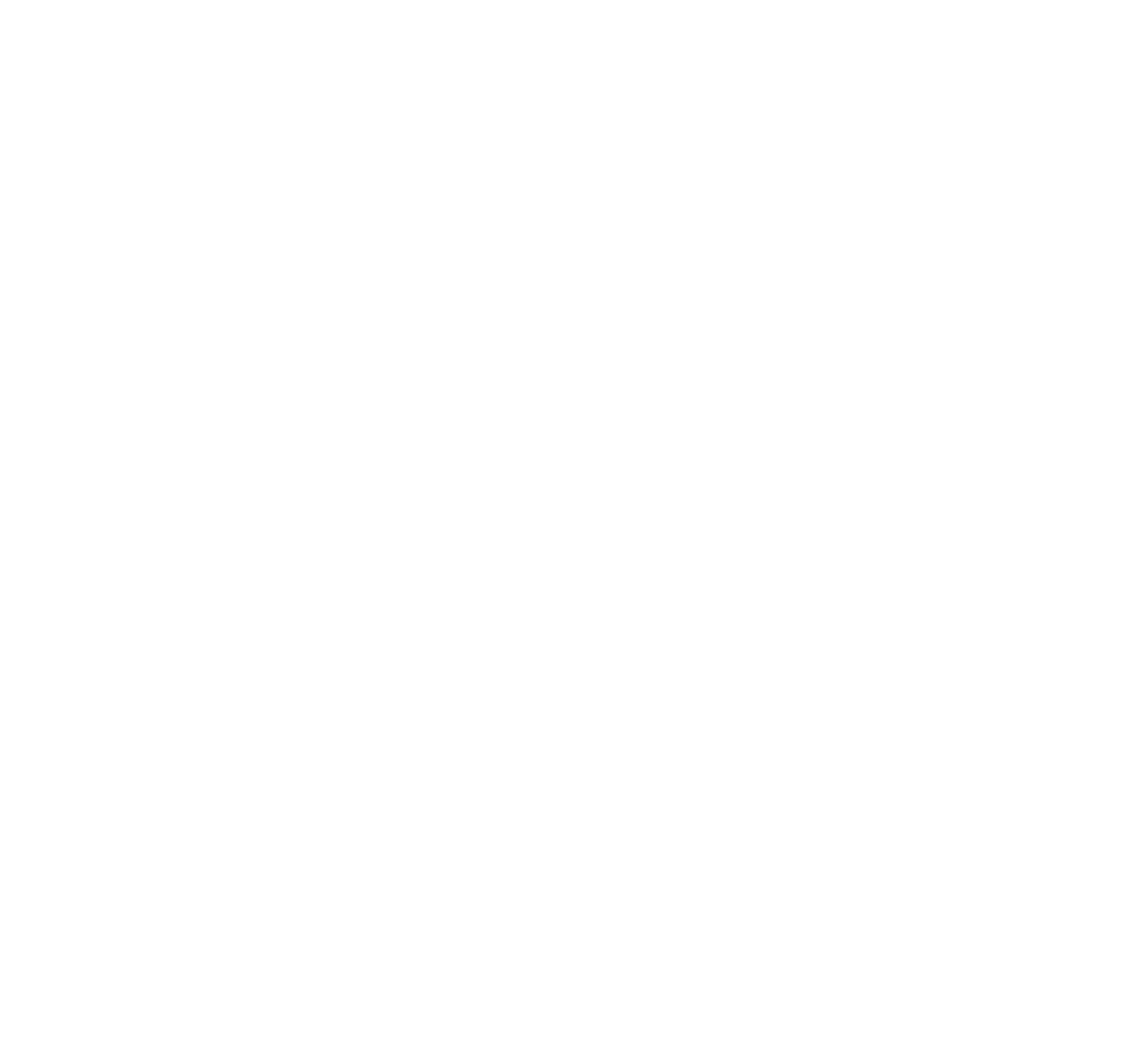
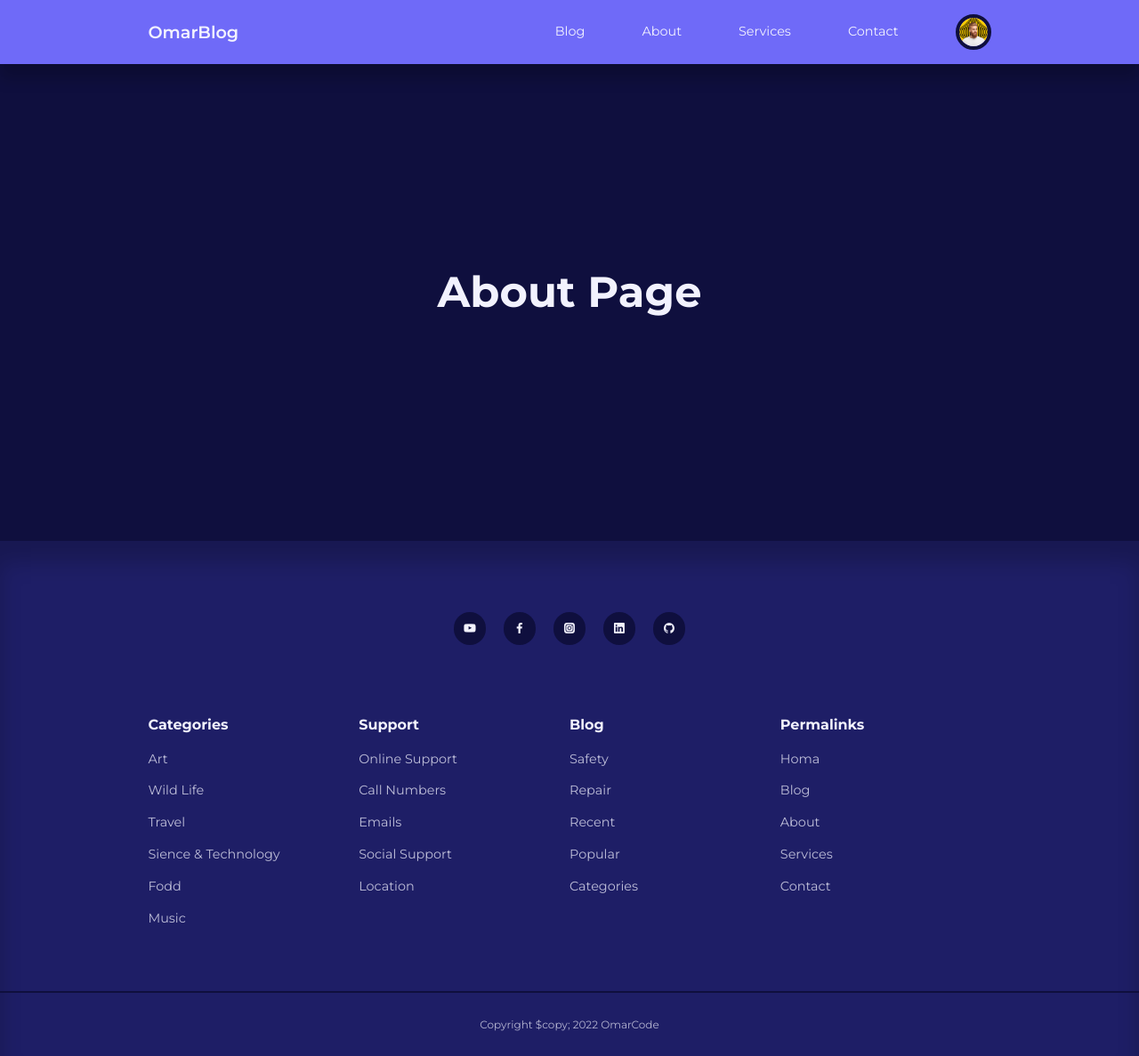
Before and after one commit to Omar50x/Blog, a plain HTML site: page about.html in a window 1280 px wide. Shown: the whole page at 89% size. Before the commit the page ends 800 px from the top, so only its background shows below. Drawn offline with nearby package versions, Linux system fonts and the light colour scheme.

```diff
--- a/about.html
+++ b/about.html
@@ -0,0 +1,102 @@
+<!DOCTYPE html>
+<html lang="en">
+<head>
+    <meta charset="UTF-8">
+    <meta http-equiv="X-UA-Compatible" content="IE=edge">
+    <meta name="viewport" content="width=device-width, initial-scale=1.0">
+    <title>Responsive Multipage Bloge Website</title>
+    <link rel="stylesheet" href="./style.css">
+    <!-- ICONSCOUT CDN -->
+    <link rel="stylesheet" href="https://unicons.iconscout.com/release/v4.0.0/css/line.css">
+    <!-- GOOGLE FONT (MONTSERRAT) -->
+    <link href="https://fonts.googleapis.com/css2?family=Montserrat:wght@300;400;500;600;700;800;900&family=Open+Sans:wght@300;400;700&family=Poppins:ital,wght@0,200;0,800;1,800&display=swap" rel="stylesheet">
+</head>
+<body>
+    <nav>
+        <div class="container nav__container">
+            <a href="index.html" class="nav__logo">OmarBlog</a>
+            <ul class="nav__items">
+                <li><a href="blog.html">Blog</a></li>
+                <li><a href="about.html">About</a></li>
+                <li><a href="services.html">Services</a></li>
+                <li><a href="contact.html">Contact</a></li>
+                <!-- <li><a href="signin.html">Signin</a></li> -->
+                <li class="nav__profile">
+                    <div class="avatar">
+                        <img src="./images/avatar1.jpeg" alt="">
+                    </div>
+                    <ul>
+                        <li><a href="dashboard.html">Dashboard</a></li>
+                        <li><a href="logout.html">Logout</a></li>
+                    </ul>
+                </li>
+            </ul>
+            <button id="open__nav-btn"><i class="uil uil-bars"></i></button>
+            <button id="close__nav-btn"><i class="uil uil-multiply"></i></button>
+        </div>
+        <!-- End Of Nav -->
+    </nav>
+
+    <section class="empty__page">
+        <h1>About Page</h1>
+    </section>
+
+    <footer>
+        <div class="footer__socials">
+            <a href="https://www.youtube.com/channel/UCovJM23WgKRdG-LwZl3Ukdw" target="blank"><i class="uil uil-youtube"></i></a>
+            <a href="https://www.facebook.com/omar.zakri.56/" target="blank"><i class="uil uil-facebook-f"></i></a>
+            <a href="https://www.instagram.com/zekri530/?hl=fr" target="blank"><i class="uil uil-instagram-alt"></i></a>
+            <a href="https://www.linkedin.com/in/omar-zekri-0483b8235/" target="blank"><i class="uil uil-linkedin"></i></a>
+            <a href="https://github.com/Omar50x" target="blank"><i class="uil uil-github"></i></a>
+        </div>
+        <div class="container footer__container">
+            <article>
+                <h4>Categories</h4>
+                <ul>
+                    <li><a href="">Art</a></li>
+                    <li><a href="">Wild Life</a></li>
+                    <li><a href="">Travel</a></li>
+                    <li><a href="">Sience & Technology</a></li>
+                    <li><a href="">Fodd</a></li>
+                    <li><a href="">Music</a></li>
+                </ul>
+            </article>
+            <article>
+                <h4>Support</h4>
+                <ul>
+                    <li><a href="">Online Support</a></li>
+                    <li><a href="">Call Numbers</a></li>
+                    <li><a href="">Emails</a></li>
+                    <li><a href="">Social Support</a></li>
+                    <li><a href="">Location</a></li>
+                </ul>
+            </article>
+            <article>
+                <h4>Blog</h4>
+                <ul>
+                    <li><a href="">Safety</a></li>
+                    <li><a href="">Repair</a></li>
+                    <li><a href="">Recent</a></li>
+                    <li><a href="">Popular</a></li>
+                    <li><a href="">Categories</a></li>
+                </ul>
+            </article>
+            <article>
+                <h4>Permalinks</h4>
+                <ul>
+                    <li><a href="">Homa</a></li>
+                    <li><a href="">Blog</a></li>
+                    <li><a href="">About</a></li>
+                    <li><a href="">Services</a></li>
+                    <li><a href="">Contact</a></li>
+                </ul>
+            </article>
+        </div>
+        <div class="footer__copyrght">
+            <small>Copyright $copy; 2022 OmarCode</small>
+        </div>
+    </footer>
+
+    <script src="./main.js"></script>
+</body>
+</html>
--- a/style.css
+++ b/style.css
@@ -343,6 +343,13 @@ footer ul a:hover {
     place-items: center;
 }
 
+/* EMPTY PAGES */
+.empty__page {
+    height: 70vh;
+    display: grid;
+    place-content: center;
+}
+
 /* MEDIA QUERIES (MEDIUM DEVICES) */
 @media screen and (max-width: 1024px) {
     /* GENERAL */
```
Also changed, not shown: contact.html (+102 -0 lines), services.html (+102 -0 lines), signup.html (+37 -0 lines).
